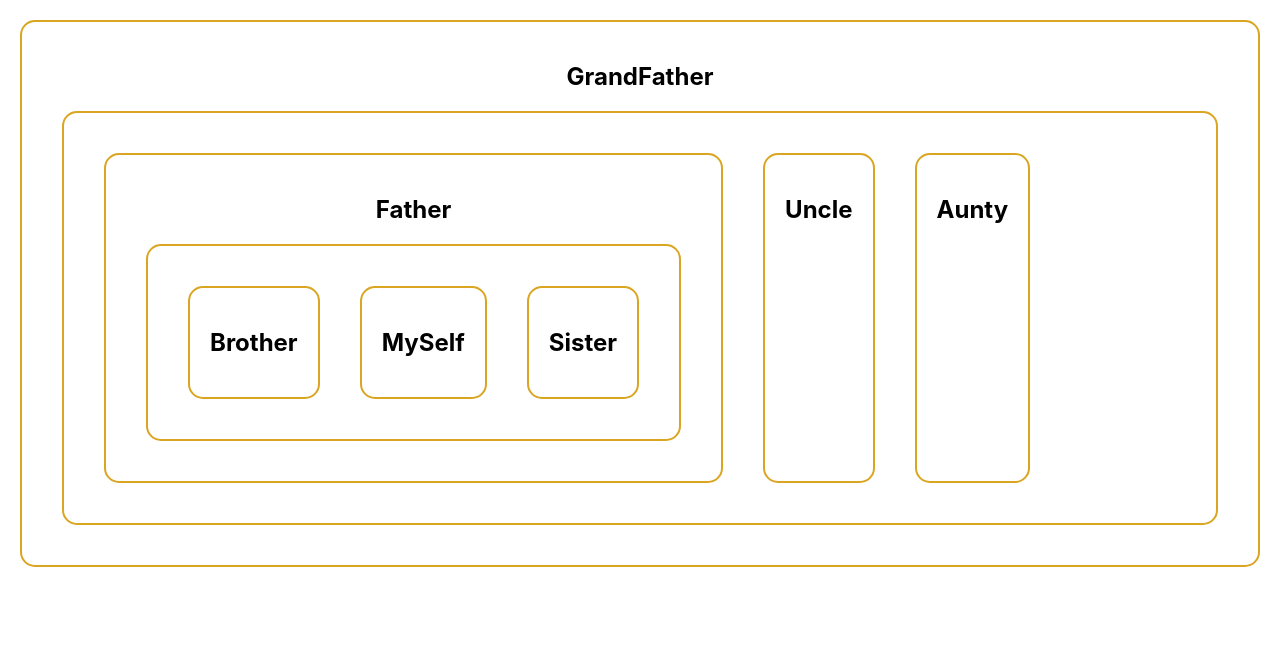
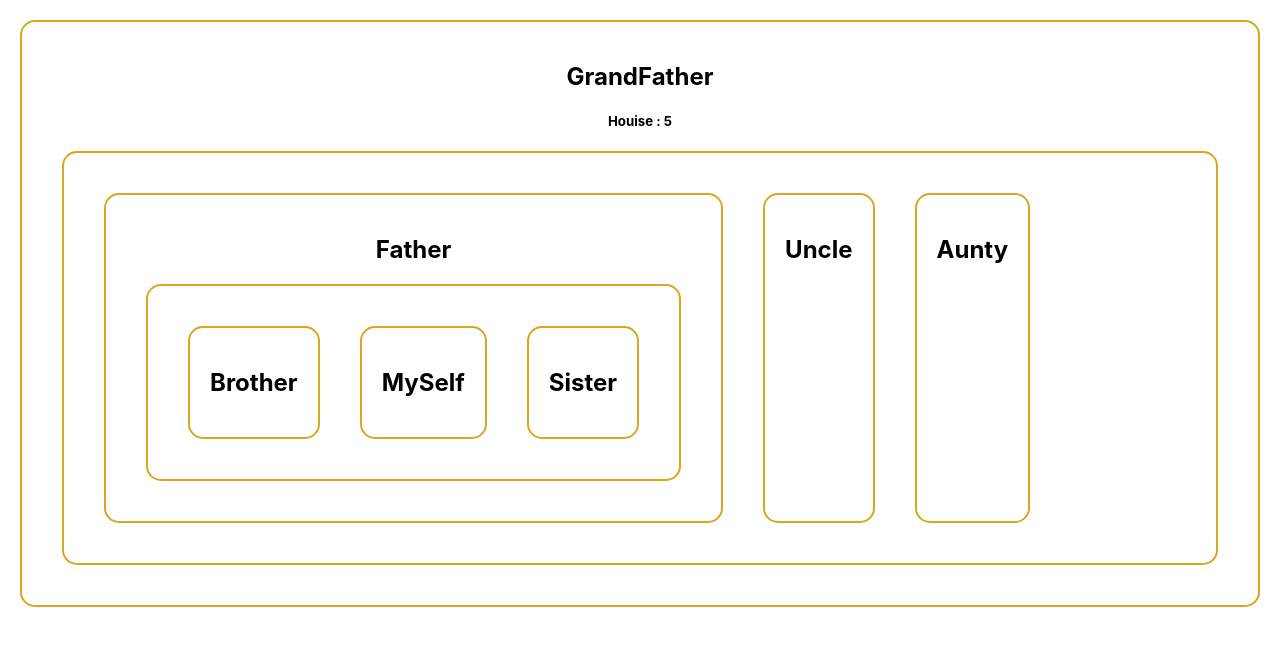
Before and after one commit to saifulislammunna/grand-father-context, a React (Create React App) app: page / in a window 1280 px wide. Shown: the top 646 px of the page. Built offline with nearby package versions, Linux system fonts and the light colour scheme.

Commit message:
house added

```diff
--- a/src/components/GrandFather/GrandFather.js
+++ b/src/components/GrandFather/GrandFather.js
@@ -3,10 +3,12 @@ import Aunt from '../Aunt/Aunt';
 import Father from '../Father/Father';
 import Uncle from '../Uncle/Uncle';
 
-const GrandFather = () => {
+const GrandFather = (props) => {
+    const {house} = props;
     return (
         <div>
             <h2>GrandFather</h2>
+            <h5>Houise : {house}</h5>
            <div style={{display: 'flex'}}>
            <Father></Father>
            <Uncle></Uncle>
```
